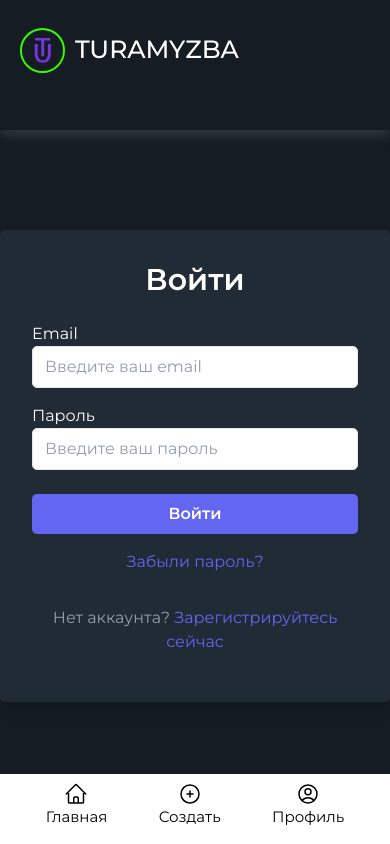
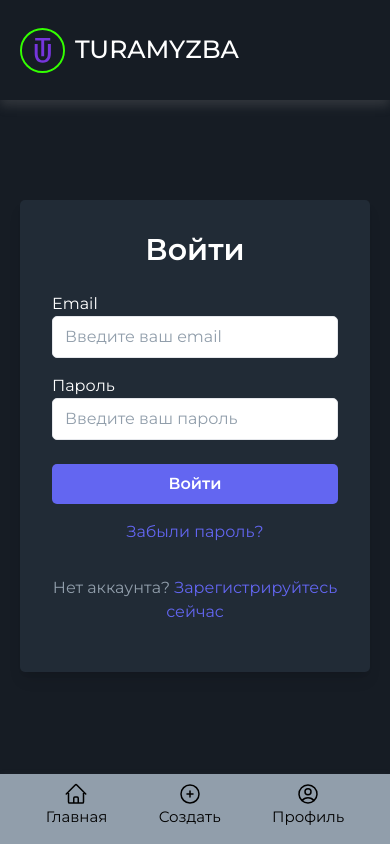
Before and after one commit to meyirman-is-creator/turamyzba-front-end, a React (Vite) app: page /login in a window 390 px wide. Built offline with nearby package versions, Linux system fonts and the light colour scheme; the HTML template or start-up script is replaced by a standard one.

Commit message:
fix:loginPage adaptive

```diff
--- a/src/Layout.jsx
+++ b/src/Layout.jsx
@@ -20,7 +20,7 @@ export default function Layout() {
     <div className="relative">
       <Outlet />
       {(isSmall || isMedium) && (
-        <footer className="bg-[#fff] shadow-custom fixed bottom-0 right-0  h-[70px]  flex items-center justify-around px-[20px] w-full">
+        <footer className="bg-[#919EAB] shadow-custom fixed bottom-0 right-0  h-[70px]  flex items-center justify-around px-[20px] w-full">
           <Link
             to={"/"}
             className={`flex flex-col items-center p-[8px] h-[70px] ${
--- a/src/components/Header.jsx
+++ b/src/components/Header.jsx
@@ -8,7 +8,7 @@ import userIcon from "../photo/userIcon.svg";
 import userRegIcon from "../photo/userRegIcon.svg";
 import useResponsive from "../service/useResponsive";
 export default function Header({
-  setSearchResults,
+  searchResults,
   view,
   setView,
   listIcon,
@@ -29,14 +29,14 @@ export default function Header({
       });
 
       if (response.data && response.data.suitable_announcements) {
-        setSearchResults(response.data.suitable_announcements);
+        searchResults(response.data.suitable_announcements);
       } else {
-        setSearchResults([]);
+        searchResults([]);
       }
       navigate("/");
     } catch (err) {
       console.error("Error fetching search results:", err);
-      setSearchResults([]);
+      searchResults([]);
     }
   };
   const breakpoints = [
@@ -51,7 +51,7 @@ export default function Header({
   const isLarge = activeBreakpoint === "large";
   const isXLarge = activeBreakpoint === "xlarge";
   return (
-    <header className={` bg-[#161C24] shadow-custom ${(isLarge || isMedium || isSmall) &&' pb-[30px]'}`}>
+    <header className={` bg-[#161C24] shadow-custom ${(isLarge || isMedium || isSmall) &&searchResults &&' pb-[30px]'}`}>
       <div className={`max-w-[1200px] px-[20px] mx-[auto] h-[100px] flex items-center justify-between `}>
         <Link
           to="/"
@@ -60,7 +60,7 @@ export default function Header({
           <img src={Logo} alt="" className="max-w-[45px] max-h-[45px]" />
           TURAMYZBA
         </Link>
-        {!isMedium && !isLarge && !isSmall && setSearchResults && (
+        {!isMedium && !isLarge && !isSmall && searchResults && (
           <form onSubmit={handleSearch} className="flex items-center h-[50px]">
             <input
               type="text"
@@ -97,7 +97,7 @@ export default function Header({
               className="h-[30px] w-[30px] rounded-[5px]"
             />
           </Link>
-          {isLarge && (
+          {isLarge &&searchResults && (
             <div className="flex items-center gap-[10px]">
               <button
                 className={`w-[50px] h-[50px] flex items-center justify-center rounded-[5px] ${
@@ -129,7 +129,7 @@ export default function Header({
           )}
         </div>}
       </div>
-      {(isLarge || isMedium || isSmall) && setSearchResults && (
+      {(isLarge || isMedium || isSmall) && searchResults && (
         <form
           onSubmit={handleSearch}
           className="flex items-center h-[50px] w-full px-[20px]"
@@ -150,7 +150,7 @@ export default function Header({
           </button>
         </form>
       )}
-      {!isLarge &&!isMedium &&!isSmall&& setSearchResults && (
+      {!isLarge &&!isMedium &&!isSmall&& searchResults && (
         <div className="bg-[#161C24] ">
           <div className="max-w-[1200px] px-[20px] mx-[auto] h-[100px] flex items-center justify-between">
             {/* <div className="flex items-center gap-[10px]">
--- a/src/pages/FindRoommateMainPage.jsx
+++ b/src/pages/FindRoommateMainPage.jsx
@@ -69,9 +69,9 @@ export default function FindRoommateMainPage() {
   const isLarge = activeBreakpoint === "large";
   const isXLarge = activeBreakpoint === "xlarge";
   return (
-    <div className={`${isMedium && "pb-[80px]"}`}>
+    <div className={`${(isMedium || isSmall) && "pb-[80px]"}`}>
       <Header
-        setSearchResults={setSearchResults}
+        searchResults={searchResults}
         setView={setView}
         view={view}
         mapIcon={mapIcon}
@@ -104,6 +104,7 @@ export default function FindRoommateMainPage() {
       {!loading && (
         <Pagination total={total} limit={limit} page={page} setPage={setPage} />
       )}
+      {!isLarge && !isXLarge && (
         <button
           className="fixed bottom-[80px] bg-[#33FF00] right-[10px] px-[10px] h-[50px] rounded-[5px]"
           onClick={() =>
@@ -159,6 +160,7 @@ export default function FindRoommateMainPage() {
             </span>
           )}
         </button>
+      )}
     </div>
   );
 }
--- a/src/pages/Login.jsx
+++ b/src/pages/Login.jsx
@@ -3,6 +3,7 @@ import { useContext, useState } from "react";
 import { Link, Navigate } from "react-router-dom";
 import { UserContext } from "../UserContext";
 import Header from "../components/Header";
+import useResponsive from "../service/useResponsive";
 
 export default function LoginPage() {
   const [email, setEmail] = useState("");
@@ -11,7 +12,17 @@ export default function LoginPage() {
   const [error, setError] = useState("");
   const [loading, setLoading] = useState(false);
   const { setUser, refreshProfile } = useContext(UserContext);
-
+  const breakpoints = [
+    { name: "small", width: 480 },
+    { name: "medium", width: 768 },
+    { name: "large", width: 1130 },
+    { name: "xlarge", width: Infinity }, // for widths greater than 1024
+  ];
+  const activeBreakpoint = useResponsive(breakpoints);
+  const isSmall = activeBreakpoint === "small";
+  const isMedium = activeBreakpoint === "medium";
+  const isLarge = activeBreakpoint === "large";
+  const isXLarge = activeBreakpoint === "xlarge";
   async function handleLoginSubmit(e) {
     e.preventDefault();
     setLoading(true);
@@ -40,7 +51,7 @@ export default function LoginPage() {
   return (
     <>
       <Header />
-      <div className="flex items-center justify-center mt-[100px]">
+      <div className="flex items-center justify-center my-[100px] px-[20px]">
         <div className="w-full max-w-md bg-[#212B36] rounded-[5px] shadow-lg p-8">
           <h1 className="text-3xl font-semibold text-center text-[white] mb-6">
             Войти
@@ -68,9 +79,7 @@ export default function LoginPage() {
                 className="w-full px-3 py-2 text-black border rounded-[5px] focus:outline-none placeholder:text-[#919EAB]"
               />
             </div>
-            {error && (
-              <p className="mb-4 text-red-500 text-center">{error}</p>
-            )}
+            {error && <p className="mb-4 text-red-500 text-center">{error}</p>}
             <button
               type="submit"
               className="w-full py-2 bg-indigo-500 text-white font-semibold rounded-[5px] hover:bg-indigo-600 focus:outline-none focus:bg-indigo-600"
@@ -79,7 +88,10 @@ export default function LoginPage() {
               {loading ? "Вход..." : "Войти"}
             </button>
             <div className="text-center py-4 text-gray-600">
-              <Link to="/forgot-password" className="text-indigo-500 hover:underline">
+              <Link
+                to="/forgot-password"
+                className="text-indigo-500 hover:underline"
+              >
                 Забыли пароль?
               </Link>
             </div>
```
Lines whose indentation alone changed are shown as unchanged.
